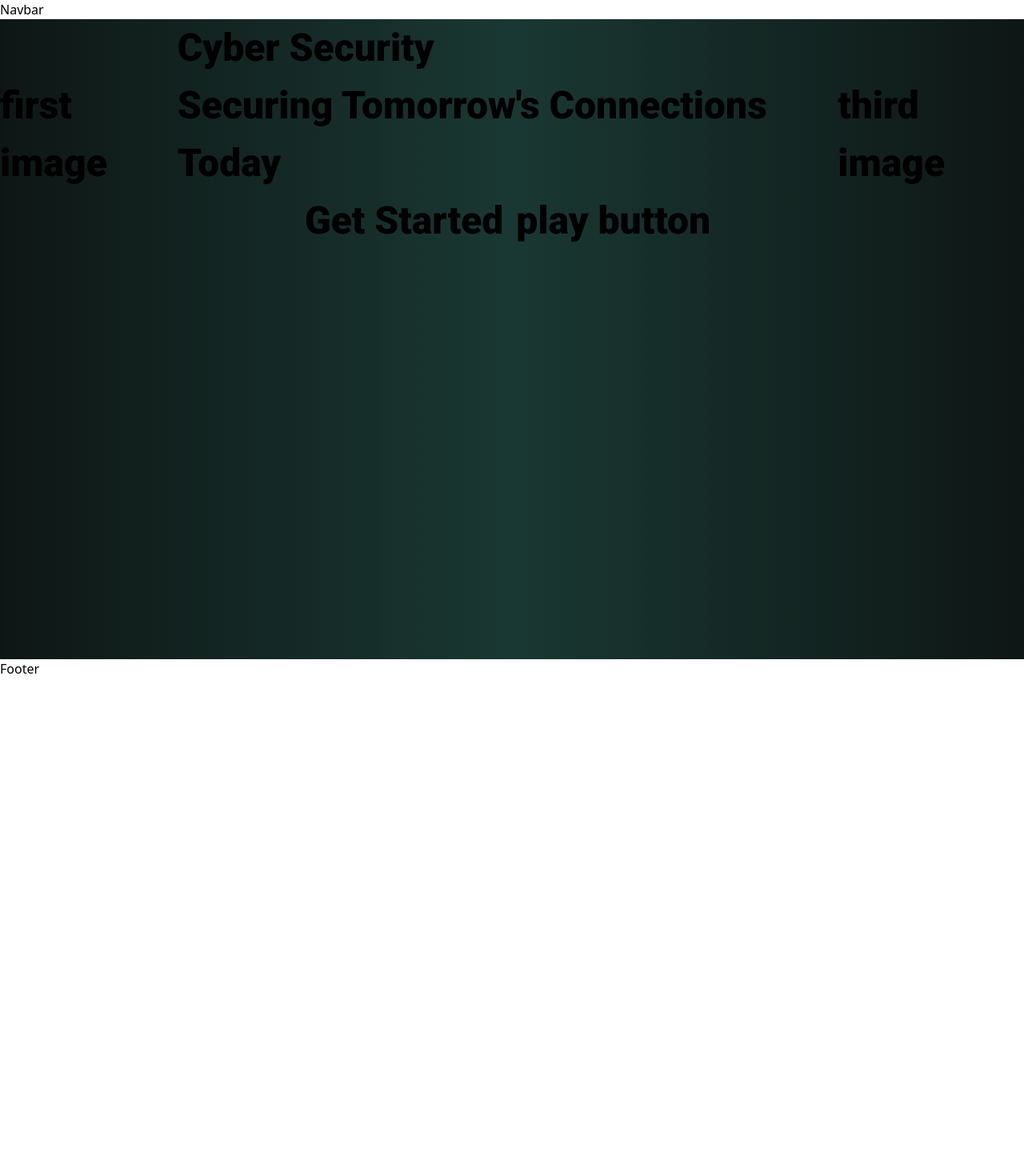
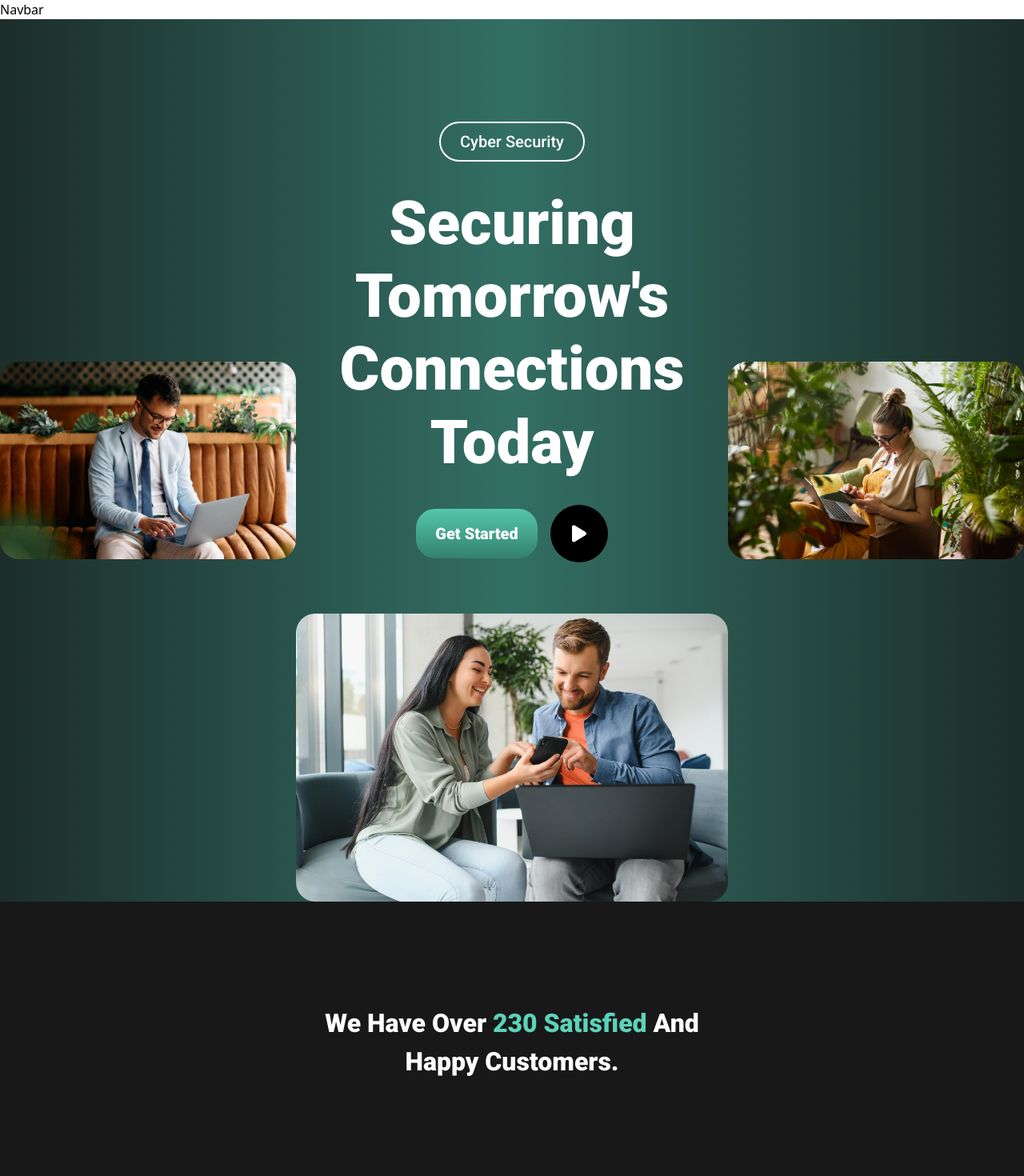
Before and after one commit to Tshewang2022/themeForest_TENET, a React (Vite) app: page / in a window 1280 px wide. Shown: the top 1470 px of the page at 80% size. Before the commit the page ends 848 px from the top, so only its background shows below. Built offline with nearby package versions, Linux system fonts and the light colour scheme; a web font is replaced by a local one.

Commit message:
animations need to be added

```diff
--- a/src/_roots/pages/Home.tsx
+++ b/src/_roots/pages/Home.tsx
@@ -1,32 +1,66 @@
-// import {
-//   home1,
-//   home2,
-//   home3,
-//   home4,
-//   blog1,
-//   blog2,
-//   blog3,
-//   partner,
-//   team5,
-//   team6,
-// } from "../../assets/images";
+import {
+  home1,
+  home2,
+  home3,
+  home4,
+  blog1,
+  blog2,
+  blog3,
+  partner,
+  team5,
+  team6,
+} from "../../assets/images";
+import { FaPlay } from "react-icons/fa6";
+
 const Home = () => {
   return (
-    <section className="font-roboto text-[48px] font-extrabold min-h-screen bg-gradient-to-r from-[#1C2D2A] via-[#336F64] to-[#1C2D2A] brightness-50">
-      <div className="flex justify-between items-center ">
-        <div className="max-md:hidden">first image</div>
-        <div>
-          <button>Cyber Security</button>
-          <p>Securing Tomorrow's Connections Today</p>
-          <div className="flex justify-center items-center gap-[16px]">
-            <button>Get Started</button>
-            <div>play button</div>
+    <>
+      <section className="font-roboto text-[48px] font-extrabold min-h-screen bg-gradient-to-r from-[#1C2D2A] via-[#336F64] to-[#1C2D2A] ">
+        <div className="flex justify-between items-center">
+          <div className="max-md:hidden max-w-[540px]">
+            <img src={home1} alt="home1" className="rounded-3xl" />
+          </div>
+          <div className="mt-[128px] w-full">
+            <div className="flex justify-center items-center">
+              <button className="border-2 border-white px-[24px] text-[20px] py-[8px] rounded-full font-medium text-white">
+                Cyber Security
+              </button>
+            </div>
+            <h2 className="text-white font-roboto font-extrabold text-[76px] text-center leading-[120%] my-[32px]">
+              Securing Tomorrow's
+              <br /> Connections Today
+            </h2>
+            <div className="flex justify-center items-center gap-[16px] ">
+              <button className="text-white text-[20px] font-roboto rounded-3xl bg-gradient-to-b from-[#55C6AE] to-[#33816C]  px-[24px] py-[16px]">
+                Get Started
+              </button>
+              <div className="flex justify-center items-center rounded-full px-[24px] py-[24px] bg-black">
+                <FaPlay color="white" className="w-[24px] h-[24px]" />
+              </div>
+            </div>
+            <div className="mt-[64px] w-full flex justify-center items-center">
+              <img
+                src={home2}
+                alt="home2"
+                className="rounded-3xl max-w-[540px]"
+              />
+            </div>
+          </div>
+
+          {/* === THIRD IMAGES === */}
+          <img src="" alt="" />
+          <div className="max-w-[540px]">
+            <img src={home3} alt="home3" className="rounded-3xl" />
           </div>
         </div>
-        <img src="" alt="" />
-        <div>third image</div>
-      </div>
-    </section>
+      </section>
+      <section className="min-h-screen bg-black_bg">
+        <h4 className="pt-[128px] text-center text-[32px] font-roboto font-extrabold text-white leading-[120%px]">
+          We Have Over <span className="text-icons_bg">230 Satisfied </span>And{" "}
+          <br /> Happy Customers.
+        </h4>
+      </section>
+    </>
   );
 };
 
```
